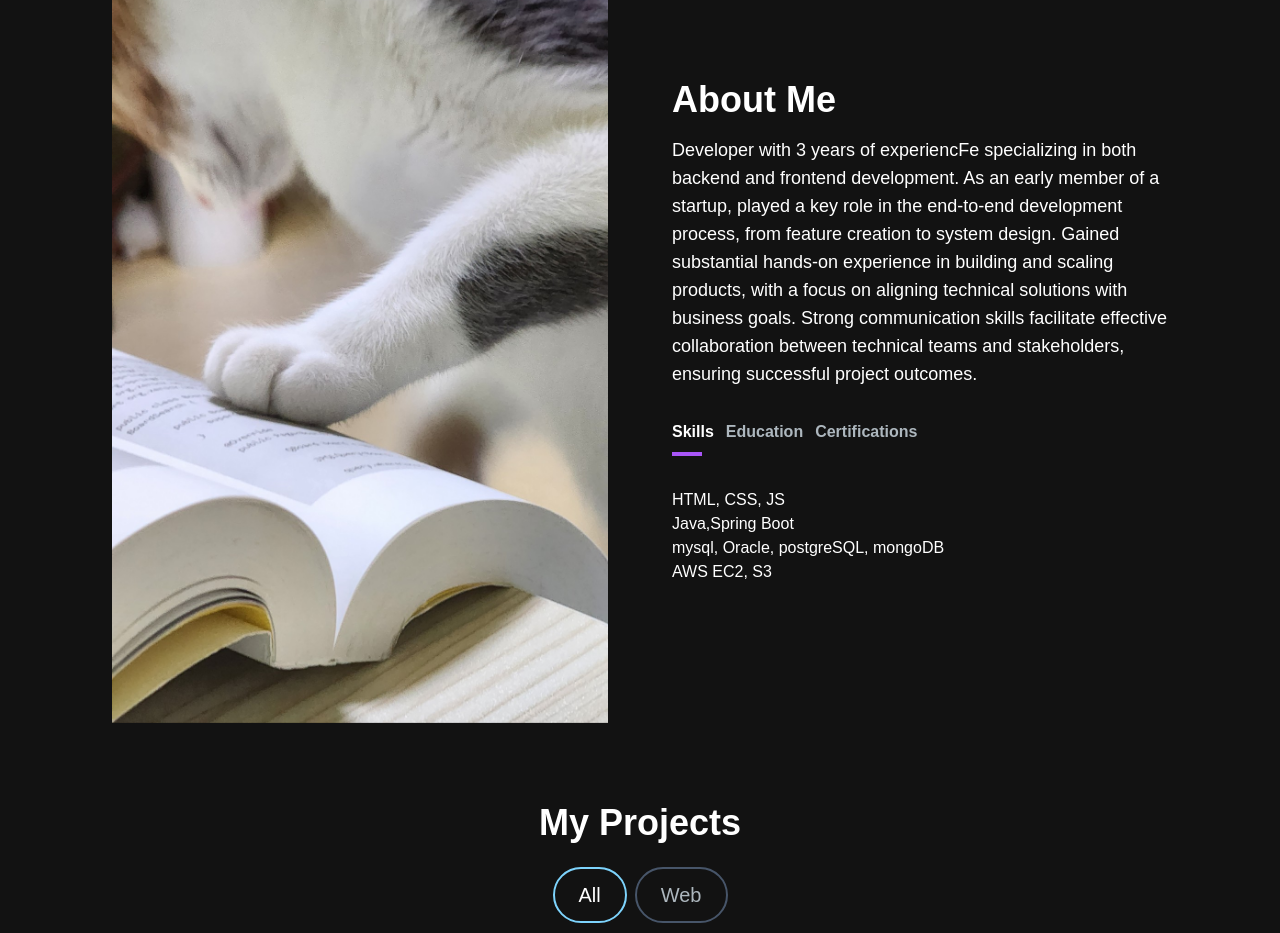
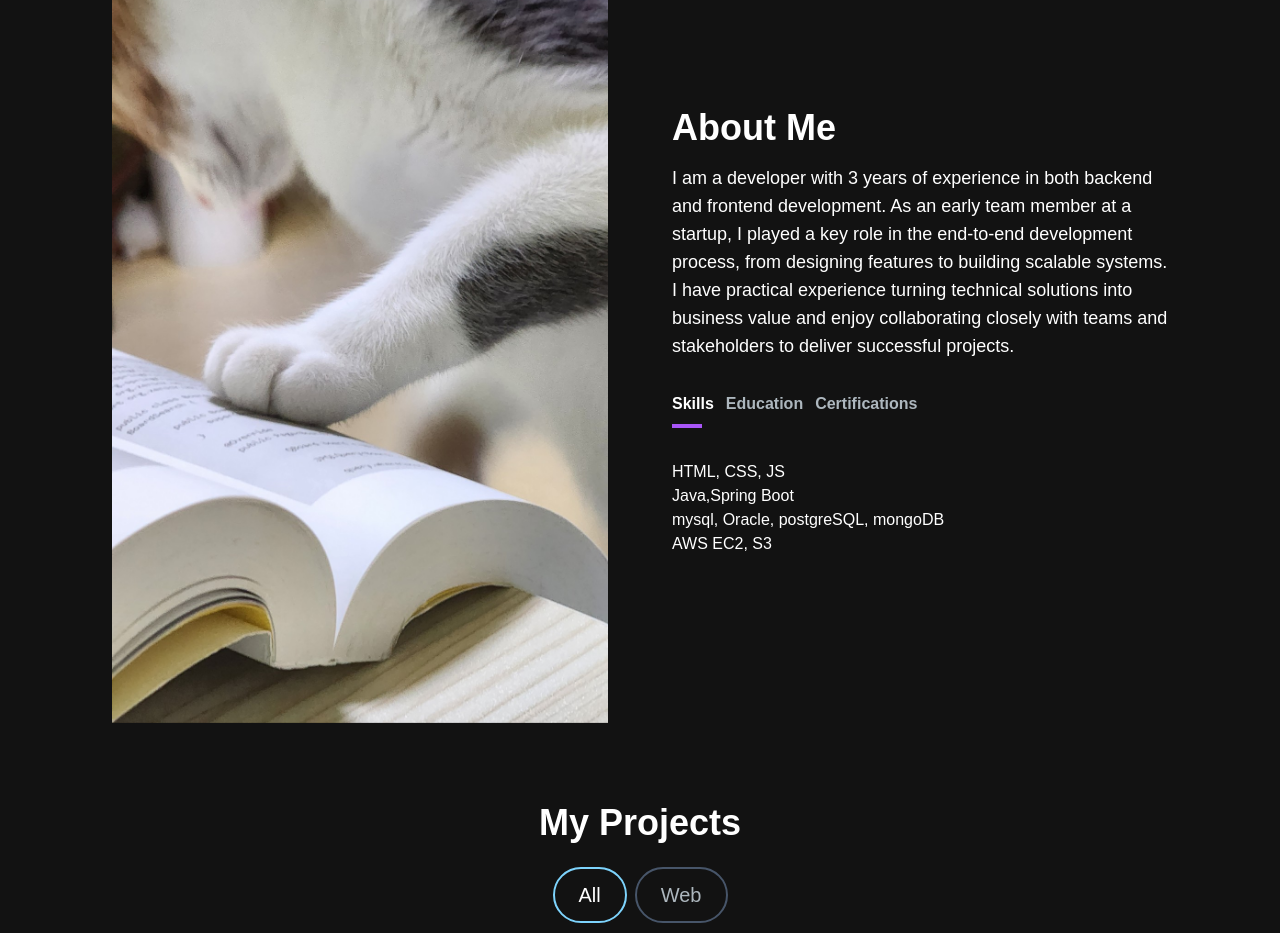
Before and after one commit to ljsunny/next-portfolio, a Next.js app: page / in a window 1280 px wide. Shown: the part 800-1733 px from the top of the page. Built offline with nearby package versions, Linux system fonts and the light colour scheme.

Commit message:
fix about me

```diff
--- a/src/app/components/AboutSection.jsx
+++ b/src/app/components/AboutSection.jsx
@@ -52,14 +52,7 @@ function AboutSection() {
         <div className="mt-5">
           <h2 className="text-4xl font-bold text-white mb-4">About Me</h2>
           <p className="text-base lg:text-lg">
-            Developer with 3 years of experiencFe specializing in both backend
-            and frontend development. As an early member of a startup, played a
-            key role in the end-to-end development process, from feature
-            creation to system design. Gained substantial hands-on experience in
-            building and scaling products, with a focus on aligning technical
-            solutions with business goals. Strong communication skills
-            facilitate effective collaboration between technical teams and
-            stakeholders, ensuring successful project outcomes.
+          I am a developer with 3 years of experience in both backend and frontend development. As an early team member at a startup, I played a key role in the end-to-end development process, from designing features to building scalable systems. I have practical experience turning technical solutions into business value and enjoy collaborating closely with teams and stakeholders to deliver successful projects.
           </p>
           <div className="flex flex-row mt-8">
             <TabButton active={tab ==="skills"} selectTab={()=>handleTabChange("skills")}>
```
